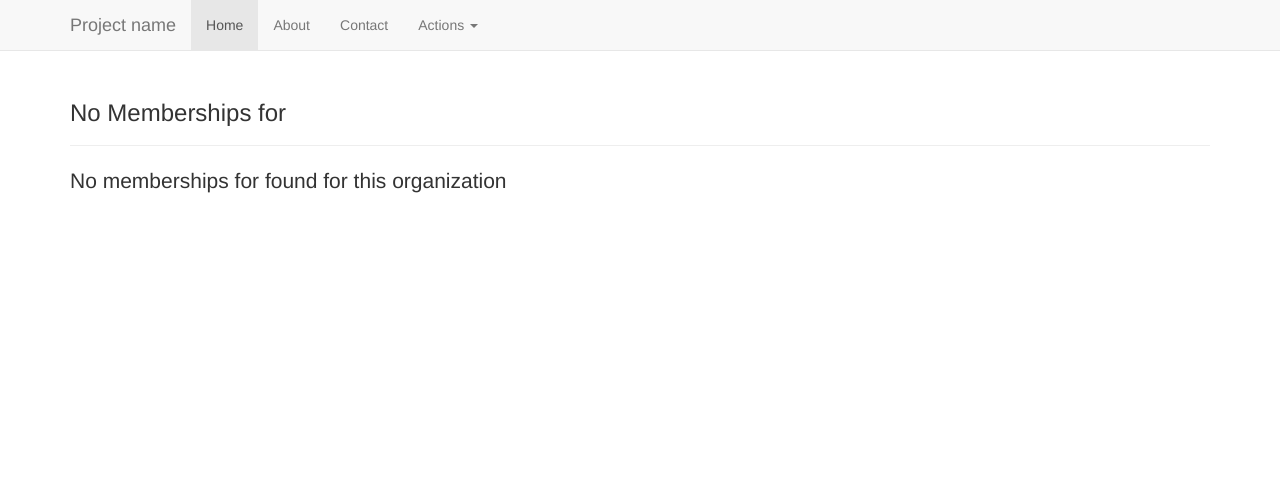
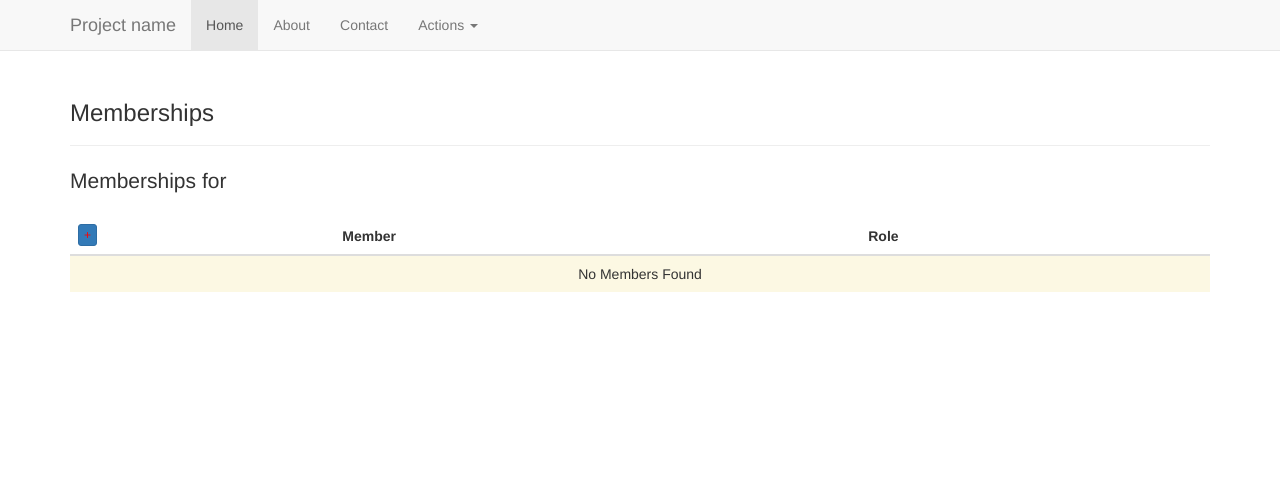
Before and after one commit to Utegrad/py_event_organizer, a Django app: template src/py_event_organizer/scheduler/templates/scheduler/organization_membership.html in a window 1280 px wide. Shown: the top 491 px of the page. Run offline with Django 3.2, Linux system fonts and the light colour scheme; the template is opened without the code that fills it, so the values that code supplies are empty; some libraries are stand-ins or nearby versions.

Commit message:
Working modal form for adding organization member

```diff
--- /dev/null
+++ b/src/py_event_organizer/scheduler/static/scheduler/js/add_organization_member.js
@@ -0,0 +1,21 @@
+/**
+ * Created by matt.larsen on 3/8/2017.
+ */
+
+/** referenced from https://simpleisbetterthancomplex.com/tutorial/2016/11/15/how-to-implement-a-crud-using-ajax-and-json.html **/
+
+$(function() {
+    $(".js-add-member").click(function () {
+        $.ajax({
+            url: '/scheduler/organization/' + 3 + '/add_member',
+            type: 'get',
+            dataType: 'json',
+            beforeSend: function() {
+                $("#modal-member").modal("show");
+            },
+            success: function(data){
+                $("#modal-member .modal-content").html(data.html_form);
+            }
+        });
+    });
+});
--- a/src/py_event_organizer/scheduler/templates/scheduler/organization_membership.html
+++ b/src/py_event_organizer/scheduler/templates/scheduler/organization_membership.html
@@ -1,8 +1,11 @@
 {% extends 'index.html' %}
+{% load staticfiles %}
 {% block title %}Organization Membership{% endblock title %}
+{% block extra_static_sources %}
+
+{% endblock %}
 
 {% block main_content %}
-    {% if memberships %}
     <div class="page-header">
         <h3>Memberships</h3>
     </div>
@@ -10,7 +13,9 @@
     <table id="memberships_table" class="table table-striped">
         <thead>
             <tr>
-                    <th>#</th>
+                <th><button type="button" class="btn btn-xs btn-primary js-add-member">
+                    <span style="color: red">+</span></button>
+                </th>
                 <th>Member</th>
                 <th>Role</th>
             </tr>
@@ -29,10 +34,18 @@
             {% endfor %}
         </tbody>
     </table>
-    {% else %}
-        <div class="page-header">
-            <h3>No Memberships for {{ organization }}</h3>
+
+    <div class="modal fade" id="modal-member">
+        <div class="modal-dialog">
+            <div class="modal-content">
+
             </div>
-        <p class="lead">No memberships for found for this organization</p>
-    {% endif %}
+        </div>
+    </div>
+
 {% endblock main_content %}
+
+{% block eof_extra_static_sources %}
+    <!-- Extra static sources for EOF -->
+    <script src="{% static 'scheduler/js/add_organization_member.js' %}"></script>
+{% endblock eof_extra_static_sources %}
--- a/src/py_event_organizer/scheduler/urls.py
+++ b/src/py_event_organizer/scheduler/urls.py
@@ -2,7 +2,7 @@
 from .views.standard import IndexView as home_page
 from .views.scheduler import MyManagedOrgsListView
 from .views.scheduler import UpdateOrganizationView, UpdateMembershipView, \
-    OrganizationMembershipListView, MyOrgsListView
+    OrganizationMembershipListView, MyOrgsListView, add_organization_member
 
 app_name = 'scheduler'
 urlpatterns = [
@@ -17,7 +17,7 @@
 
     url('^organization/(?P<pk>\d+)/members/', view=OrganizationMembershipListView.as_view(),
         name='organization_membership'),
-    url(r'^organization/(?P<pk>\d+)/update/', view=UpdateOrganizationView.as_view(),
-        name='update_organization'),
+    url(r'^organization/(?P<pk>\d+)/update/', view=UpdateOrganizationView.as_view(), name='update_organization'),
+    url(r'^organization/(?P<org_pk>\d+)/add_member/', view=add_organization_member, name='add_member' ),
 
 ]
```
Also changed, not shown: src/py_event_organizer/scheduler/templates/scheduler/add_organization_member.html (added, +21 -0 lines), src/py_event_organizer/scheduler/views/scheduler.py (+15 -0 lines). Lines whose indentation alone changed are shown as unchanged.
